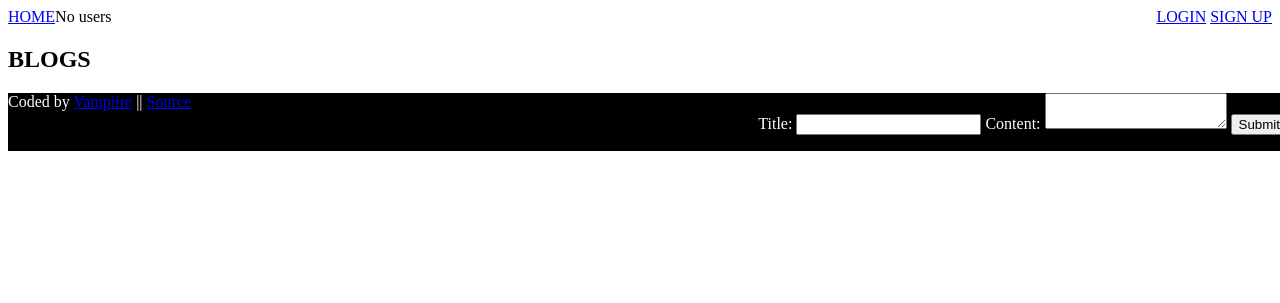
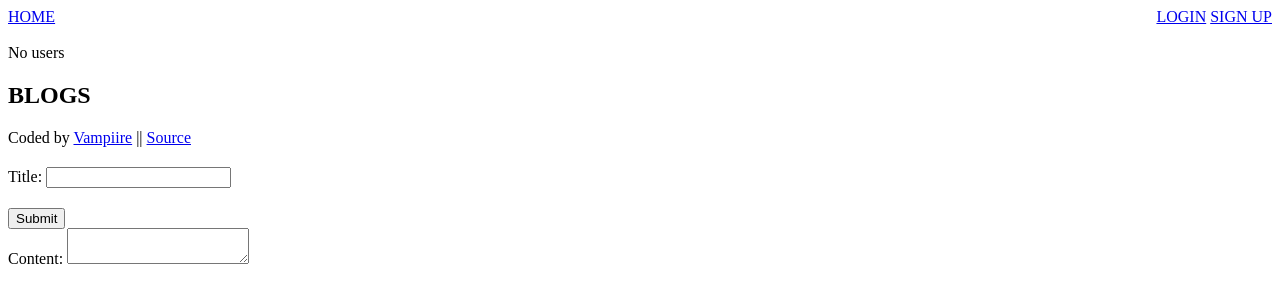
Before and after one commit to the-vampiire/blogz, a Flask app: page / in a window 1280 px wide. Shown: the top 303 px of the page. Run offline with Flask 2, Linux system fonts and the light colour scheme; data that the repository does not hold is empty.

Commit message:
added blog page
added a get_owner methd to the Blog class

created a /blog dynamic route handler

created blog.html

added some terrible styling for readability

```diff
--- a/app/__init__.py
+++ b/app/__init__.py
@@ -31,8 +31,13 @@ from app.routes.signup import signup
 from app.routes.new_blog import new_blog
 from app.routes.login import login
 from app.routes.logout import logout
+from app.routes.blog import blog
 app.register_blueprint(index)
 app.register_blueprint(signup)
 app.register_blueprint(new_blog)
 app.register_blueprint(login)
 app.register_blueprint(logout)
+app.register_blueprint(blog)
+
+
+# TODO: grab the session in the pre-route and setup a whitelist
--- a/app/models/blog.py
+++ b/app/models/blog.py
@@ -11,6 +11,9 @@ class Blog(db.Model):
   owner_id = db.Column(db.Integer, db.ForeignKey('users.id'), nullable = False)
   created_at = db.Column(db.String(25), nullable = False, default = dt.now().strftime('%B %d, %Y'))
 
+  def get_owner(self):
+    return User.query.get(self.owner_id)
+
   def get_owners(self):
     owner_ids = db_session.query(self.owner_id.distinct()).all()
     return [User.query.get(user_id) for user_id in owner_ids]
--- a/app/static/styles/styles.css
+++ b/app/static/styles/styles.css
@@ -1,3 +1,7 @@
+nav {
+  padding-bottom: 20px;
+}
+
 #navigation {
   position: relative;
   float: left
@@ -8,16 +12,21 @@
   float: right
 }
 
-#new_blog {
-  background-color: black;
+#new_blog_title {
+  display: block;
   position: relative;
-  float: right;
+  padding: 20px 0px;
+}
+
+#new_blog_body {
+  display: block;
+  position: absolute;
+  padding: 20px 0px;
 }
 
 footer {
-  z-index: 10;
-  color: white;
+  color: black;
   position: fixed;
   width: 100%;
-  background-color: black;
+  background-color:white;
 }
--- a/app/templates/base.html
+++ b/app/templates/base.html
@@ -27,12 +27,12 @@
 
   <footer>
     Coded by <a href="https://github.com/the-vampiire">Vampiire</a> || <a href="https://github.com/the-vampiire/blogz" >Source</a>
-    <div id="new_blog">
+    <div>
       <form action='new_blog' method="POST">
-        <label>
+        <label id="new_blog_title">
           Title: <input type="text" name="title" required>
         </label>
-        <label>
+        <label id="new_blog_body">
           Content:
           <textarea type="text" name="body" required></textarea>
         </label>
--- a/app/templates/index.html
+++ b/app/templates/index.html
@@ -2,7 +2,7 @@
 {% block title %} All Blogs {% endblock %}
 {% block body %}
   {% if users %}
-  <h2 style="padding-top: 50px;">USERS</h2>
+  <h2>USERS</h2>
     <ul>
       {% for user in users %}
         <li>
```
Also changed, not shown: app/routes/blog.py (added, +10 -0 lines), app/templates/blog.html (added, +13 -0 lines).
